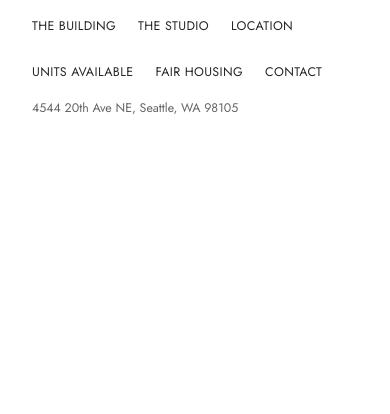
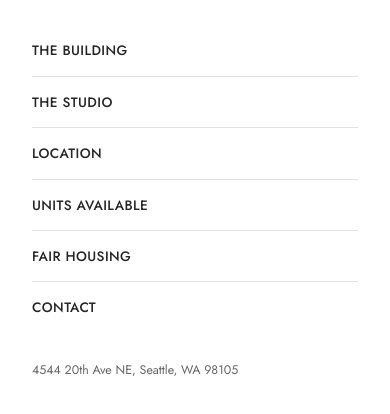
Before and after one commit to danielluzhu/blueocean, a website: page fair-housing.html in a window 390 px wide. Shown: the part 3974-4388 px from the top of the page. Before the commit the page ends 4132 px from the top, so only its background shows below. Drawn offline with Linux system fonts and the light colour scheme.

Commit message:
Improve footer link viewability on mobile
Below 960px the footer nav (The Building, The Studio, Location, Units
Available, Fair Housing, Contact) wrapped as a loose inline group with
only a 22px gap and no separators, so links ran together. Stack them
into a full-width list with visible dividers between rows, matching
the mobile hamburger-menu treatment. Desktop (>960px) layout is
untouched.

```diff
--- a/fair-housing.html
+++ b/fair-housing.html
@@ -172,6 +172,11 @@
     header.site>div:nth-child(2),header.site>div:nth-child(3){display:none;}
     header.site>div:last-child{gap:16px;}
     .hamburger{display:flex;}
+    .foot-grid{flex-direction:column;align-items:flex-start;gap:28px;}
+    .foot-links{flex-direction:column;width:100%;gap:0;}
+    .foot-links li{width:100%;border-top:1px solid #E2E2E2;}
+    .foot-links li:first-child{border-top:none;}
+    .foot-links a{display:block;padding:15px 0;font-size:.85rem;font-weight:500;}
   }
   @media (max-width:640px){
     .eho-badge{flex-direction:column;text-align:center;}
```
Also changed, not shown: index.html (+5 -0 lines), units.html (+5 -0 lines).
